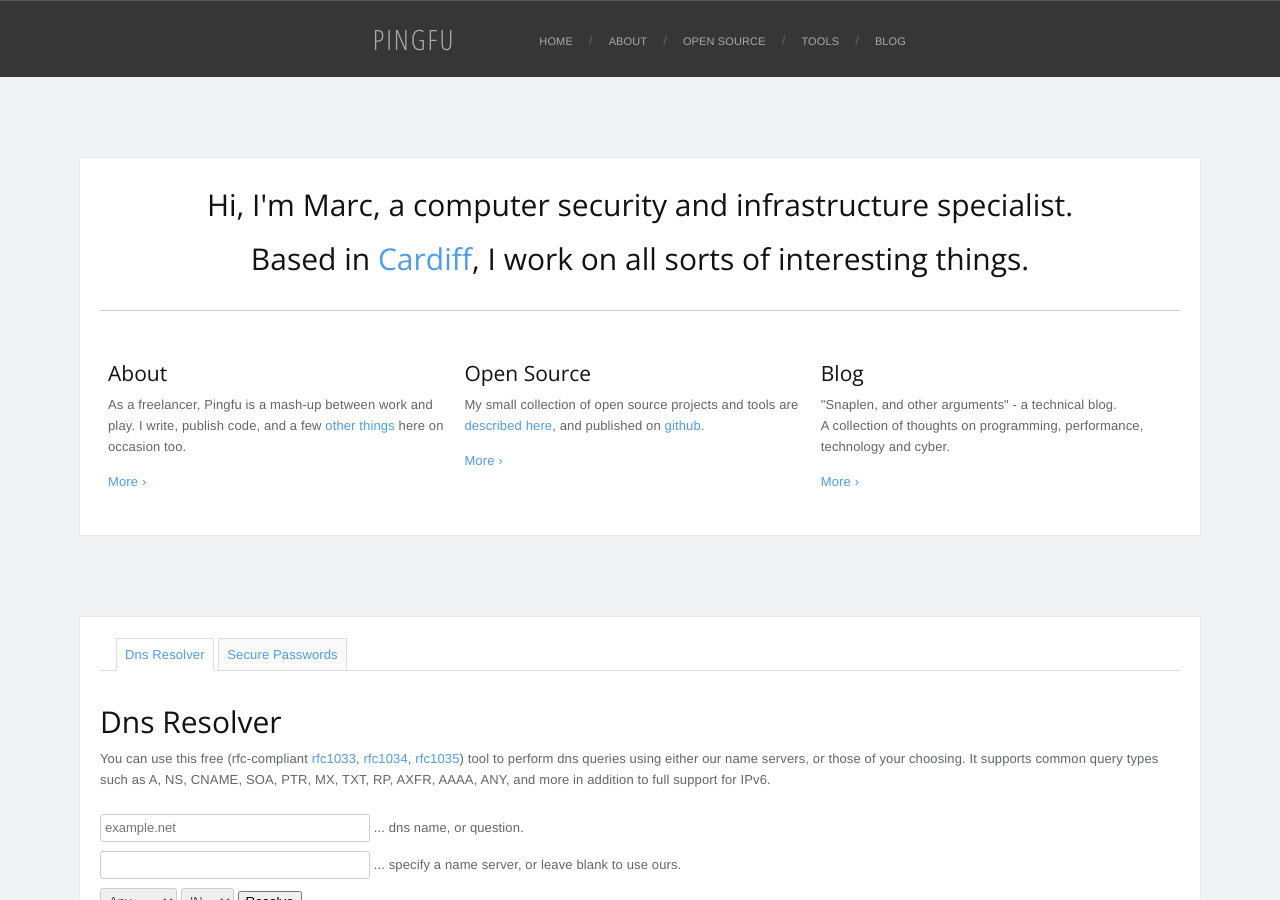
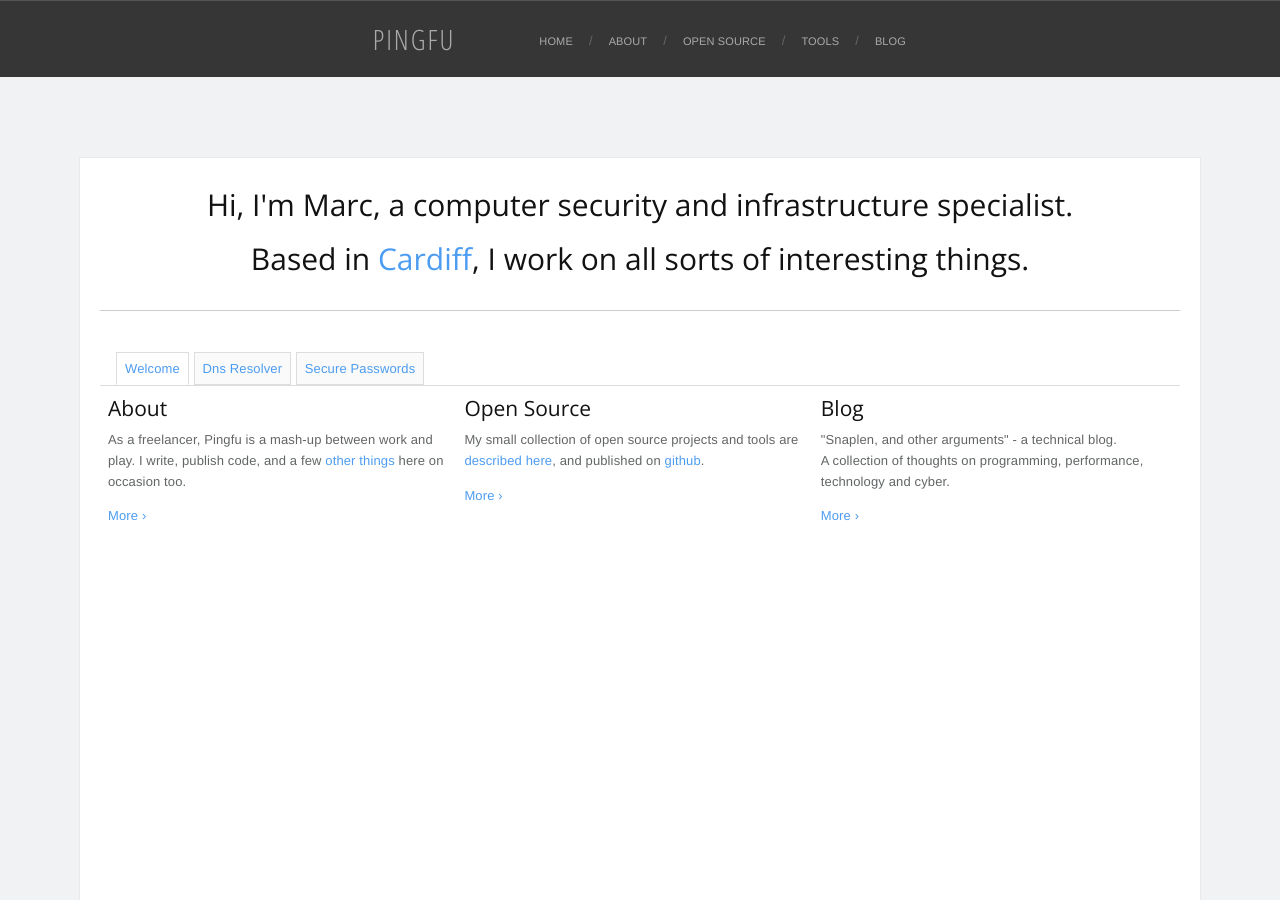
Before and after one commit to pingfu/pingfu.github.io, a Jekyll site: the page built from index.html, in a window 1280 px wide and 900 px high. Built offline with Jekyll 4.4.1, drawn with Linux system fonts in a browser that asks for light colours; nearby versions of some CDN libraries; Markdown is read by kramdown in place of the engine named in the settings.

Commit message:
merged content

```diff
--- a/index.html
+++ b/index.html
@@ -3,11 +3,24 @@ layout: default
 title: Home — Pingfu
 ---
 
-<section class="boxed">
+<section class="boxed large" id="api">
 
 	<h1 class="text-align-center">Hi, I'm Marc, a computer security and infrastructure specialist.<br />Based in <a href="http://maps.google.co.uk/maps?q=Wales">Cardiff</a>, I work on all sorts of interesting things.</h1>
 
 	<hr />
+
+	<div id="tabs">
+
+		<ul>
+			<li><a href="#tabs-1">Welcome</a></li>
+			<li><a href="#tabs-2">Dns Resolver</a></li>
+			<li><a href="#tabs-3">Secure Passwords</a></li>
+		</ul>
+
+
+
+
+		<div id="tabs-1">
 
 			<div class="column3">
 				<div class="column">
@@ -35,25 +48,12 @@ title: Home — Pingfu
 
 			<div class="clearfix"></div>
 
-</section>
+		</div>
 
 
 
 
-<section class="boxed large" id="api">
-
-	<div id="tabs">
-
-		<ul>
-			<li><a href="#tabs-1">Dns Resolver</a></li>
-			<li><a href="#tabs-2">Secure Passwords</a></li>
-		</ul>
-
-
-
-
-
-		<div id="tabs-1">
+		<div id="tabs-2">
 
 			<h1>Dns Resolver</h1>
 			<p>You can use this free (rfc-compliant <a href="http://www.ietf.org/rfc/rfc1033.txt">rfc1033</a>, <a href="http://www.ietf.org/rfc/rfc1034.txt">rfc1034</a>, <a href="http://www.ietf.org/rfc/rfc1035.txt">rfc1035</a>) tool to perform dns queries using either our name servers, or those of your choosing. It supports common query types such as A, NS, CNAME, SOA, PTR, MX, TXT, RP, AXFR, AAAA, ANY, and more in addition to full support for IPv6.</p>
@@ -131,7 +131,7 @@ title: Home — Pingfu
 
 
 
-		<div id="tabs-2">
+		<div id="tabs-3">
 
 			<h1>Secure Passwords</h1>
 			<p>Pseudo-random secure password generator. Generates passwords of varying length and character compositions.</p>
```
Lines whose indentation alone changed are shown as unchanged.
